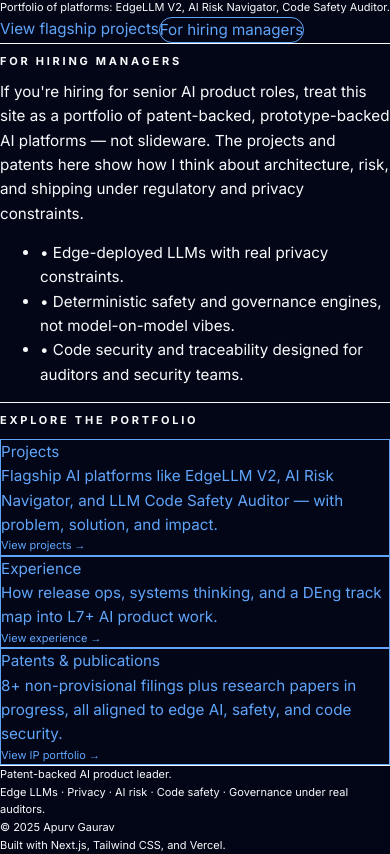
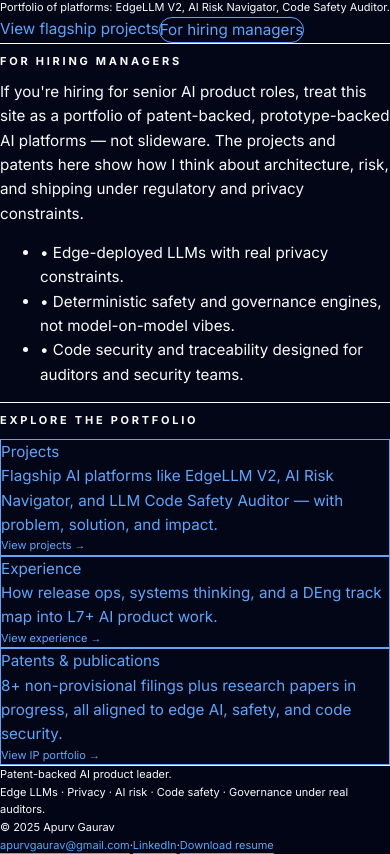
Before and after one commit to apurvgaurav/apurv-portfolio, a Next.js app: page / in a window 390 px wide. Shown: the part 418-1272 px from the top of the page. Built offline with nearby package versions, Linux system fonts and the light colour scheme.

Commit message:
Update layout.tsx

```diff
--- a/app/layout.tsx
+++ b/app/layout.tsx
@@ -3,6 +3,7 @@ import type { ReactNode } from "react";
 import Link from "next/link";
 import { Inter } from "next/font/google";
 import "./globals.css";
+import { MainNav } from "../components/main-nav";
 
 const inter = Inter({
   subsets: ["latin"],
@@ -10,20 +11,27 @@ const inter = Inter({
 });
 
 export const metadata: Metadata = {
-  title: "Apurv Gaurav – Patent-Backed AI Product Leader",
+  metadataBase: new URL("https://apurvgaurav.ai"),
+  title: {
+    default: "Apurv Gaurav – Patent-Backed AI Product Leader",
+    template: "%s – Apurv Gaurav",
+  },
   description:
-    "Apurv Gaurav builds edge AI, safety, and governance products that survive real auditors.",
+    "Apurv Gaurav is a patent-backed AI Product Leader focused on edge-deployed LLMs, deterministic AI safety, and code security — building products that survive real auditors.",
+  openGraph: {
+    title: "Apurv Gaurav – Patent-Backed AI Product Leader",
+    description:
+      "Edge AI, privacy & alignment specialist. Deterministic AI safety and governance frameworks with 8+ USPTO non-provisional filings.",
+    url: "https://apurvgaurav.ai",
+    type: "website",
+  },
+  twitter: {
+    card: "summary_large_image",
+    title: "Apurv Gaurav – Patent-Backed AI Product Leader",
+    description:
+      "Edge AI, privacy & alignment specialist. Deterministic AI safety and governance frameworks with 8+ USPTO non-provisional filings.",
+  },
 };
-
-const navItems = [
-  { name: "Home", href: "/" },
-  { name: "Projects", href: "/projects" },
-  { name: "Experience", href: "/experience" },
-  { name: "Patents", href: "/patents" },
-  { name: "Media", href: "/media" },
-  { name: "Articles", href: "/articles" },
-  { name: "Contact", href: "/contact" },
-];
 
 export default function RootLayout({
   children,
@@ -45,42 +53,53 @@ export default function RootLayout({
                 </span>
               </Link>
 
-              <nav className="hidden items-center gap-4 text-xs text-slate-300 md:flex">
-                {navItems.map((item) => (
-                  <Link
-                    key={item.href}
-                    href={item.href}
-                    className="rounded-full px-3 py-1 font-medium tracking-[0.16em] uppercase transition hover:bg-slate-800 hover:text-slate-100"
-                  >
-                    {item.name}
-                  </Link>
-                ))}
-              </nav>
+              <MainNav />
             </div>
           </header>
 
           {/* Page content */}
-          <main className="flex-1">
-            {children}
-          </main>
+          <main className="flex-1">{children}</main>
 
           {/* Global footer */}
           <footer className="border-t border-slate-800 bg-[#020617]/95">
-            <div className="mx-auto flex max-w-6xl flex-col gap-3 px-4 py-6 text-[11px] text-slate-400 md:flex-row md:items-center md:justify-between md:px-6">
+            <div className="mx-auto flex max-w-6xl flex-col gap-4 px-4 py-6 text-[11px] text-slate-400 md:flex-row md:items-center md:justify-between md:px-6">
               <div className="space-y-1">
                 <p className="font-medium text-slate-300">
                   Patent-backed AI product leader.
                 </p>
                 <p>
-                  Edge LLMs · Privacy · AI risk · Code safety · Governance
-                  under real auditors.
+                  Edge LLMs · Privacy · AI risk · Code safety · Governance under
+                  real auditors.
                 </p>
               </div>
+
               <div className="space-y-1 text-left md:text-right">
                 <p>© {year} Apurv Gaurav</p>
-                <p>
-                  Built with Next.js, Tailwind CSS, and Vercel.
-                </p>
+                <div className="flex flex-wrap gap-3 md:justify-end">
+                  <a
+                    href="mailto:apurvgaurav@gmail.com"
+                    className="underline underline-offset-4 hover:text-sky-300"
+                  >
+                    apurvgaurav@gmail.com
+                  </a>
+                  <span className="text-slate-600">·</span>
+                  <a
+                    href="https://www.linkedin.com/in/apurvgaurav"
+                    target="_blank"
+                    rel="noreferrer"
+                    className="underline underline-offset-4 hover:text-sky-300"
+                  >
+                    LinkedIn
+                  </a>
+                  {/* Optional: update href to your real PDF path when ready */}
+                  <span className="text-slate-600">·</span>
+                  <a
+                    href="/Apurv-Gaurav-Resume.pdf"
+                    className="underline underline-offset-4 hover:text-sky-300"
+                  >
+                    Download resume
+                  </a>
+                </div>
               </div>
             </div>
           </footer>
```
